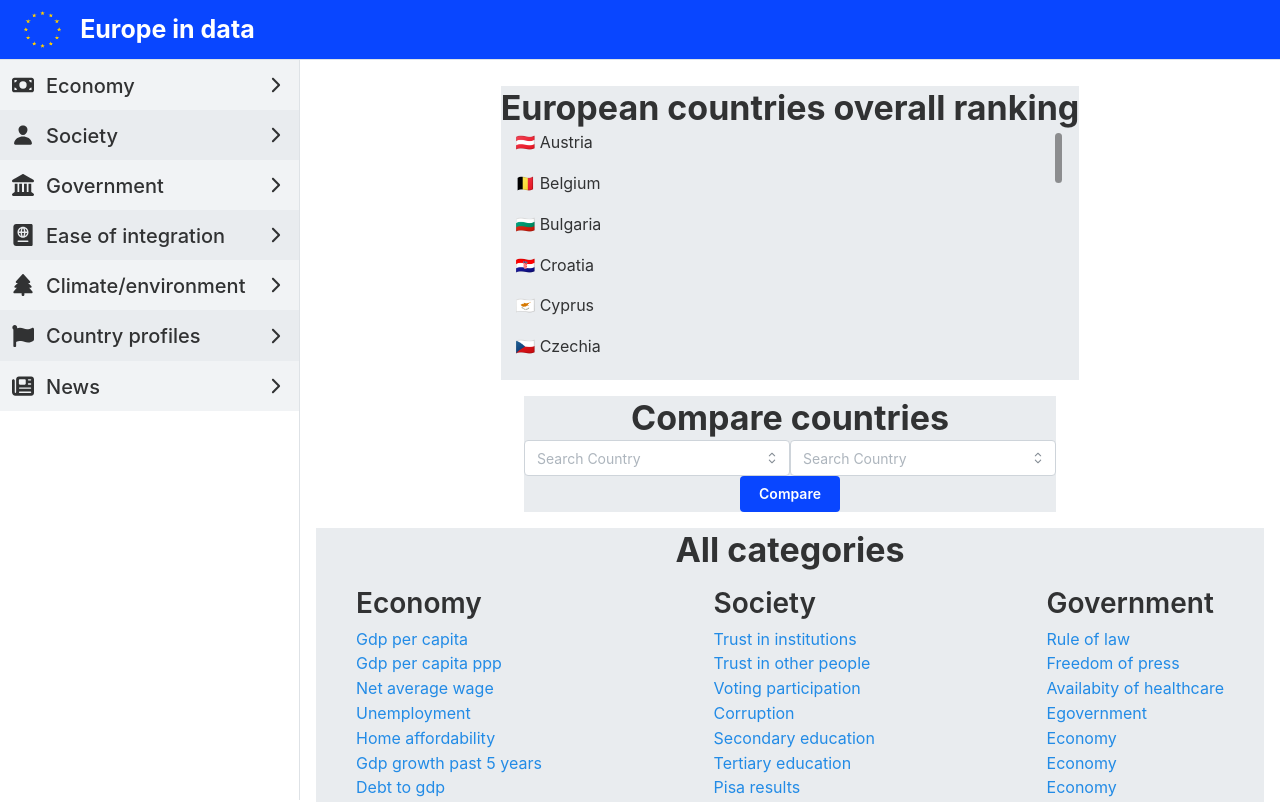
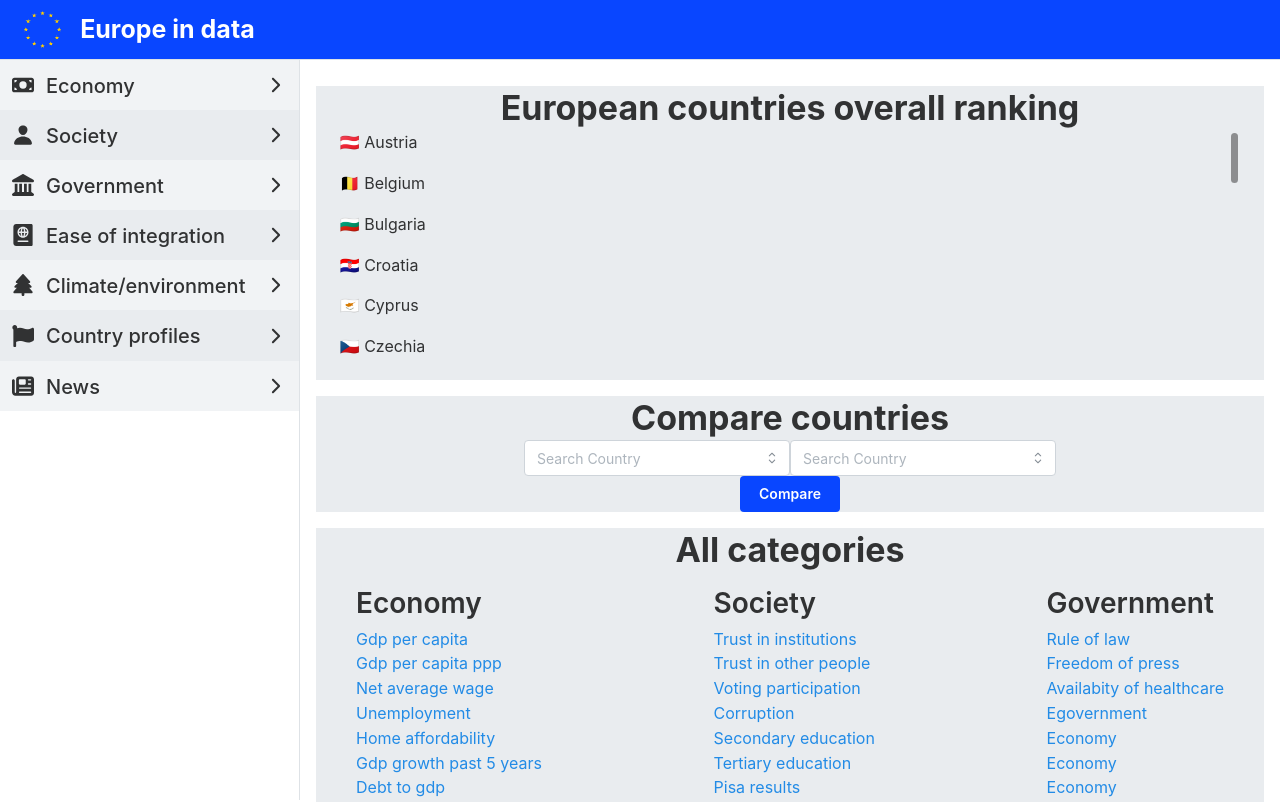
Before and after one commit to smravec/europe-in-data, a Next.js app: page / in a window 1280 px wide. Shown: the top 802 px of the page. Built offline with nearby package versions, Linux system fonts and the light colour scheme.

Commit message:
Made all components uniform

```diff
--- a/app/page.tsx
+++ b/app/page.tsx
@@ -15,7 +15,6 @@ export default function Home(){
 
     return (
         <Flex
-
          bg="none"
          gap="md"
          justify="flex-start"
@@ -30,6 +29,8 @@ export default function Home(){
                 bg={theme.colors.gray[2]}
                 direction={"column"}
                 align={"center"}
+                maw={"1000px"}
+                w={"100%"}
             >
                 <Title >
                 European countries overall ranking
@@ -52,6 +53,8 @@ export default function Home(){
                 direction={"column"}
                 align={"center"}
                 bg={theme.colors.gray[2]}
+                maw={"1000px"}
+                w={"100%"}
             >
                 <Title>
                 Compare countries
```
Also changed, not shown: 1 other file (tests, documents, lock files or other folders).
